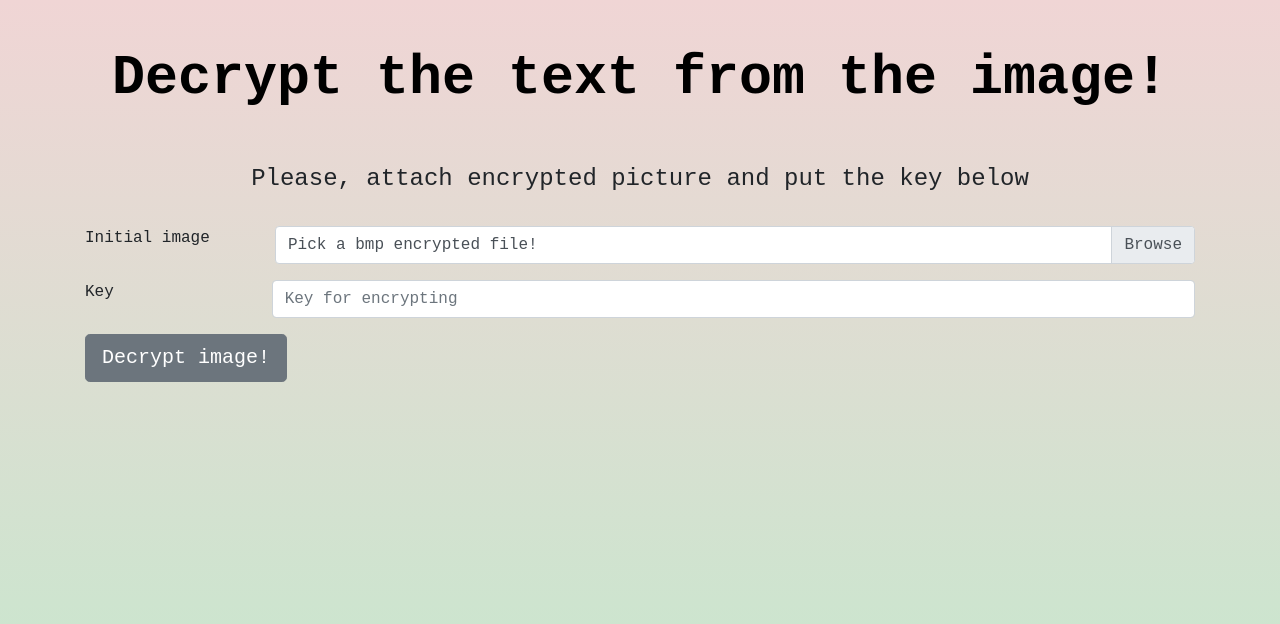
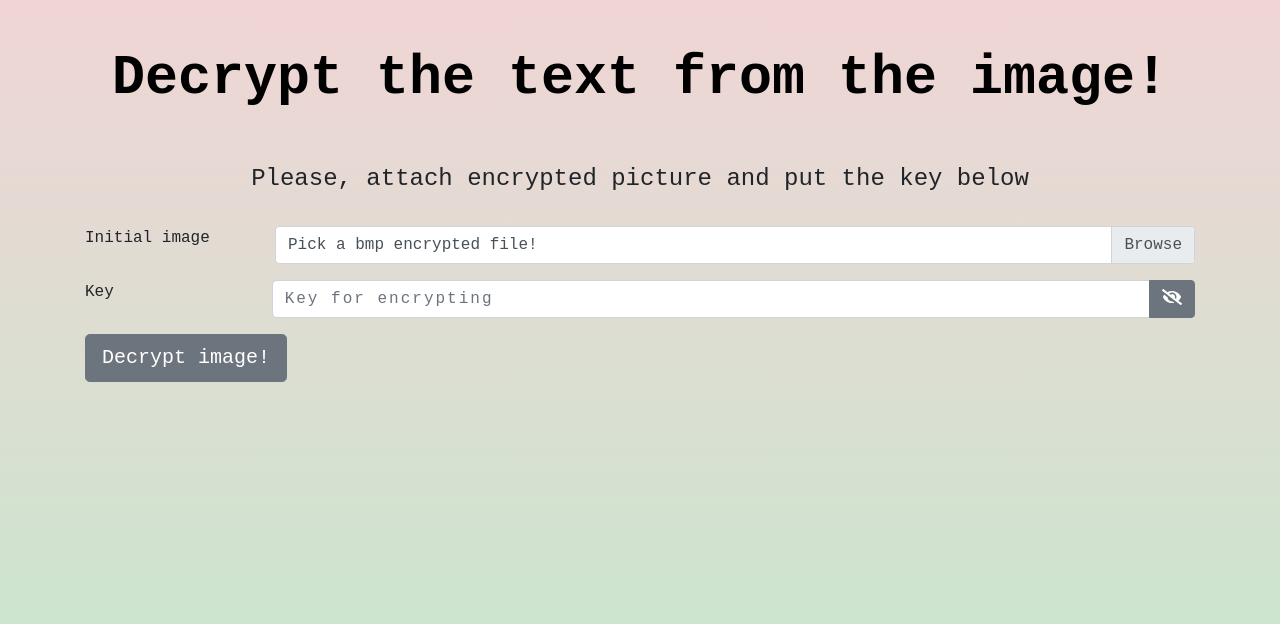
Before and after one commit to IlinValery/hppl_final_project, a React (Create React App) app in the folder crypto_frontend/: page /decrypt in a window 1280 px wide. Shown: the top 624 px of the page. Built offline with nearby package versions, Linux system fonts and the light colour scheme.

Commit message:
Fixes on #26: key, favicon

```diff
--- a/crypto_frontend/package.json
+++ b/crypto_frontend/package.json
@@ -4,6 +4,11 @@
   "version": "0.1.0",
   "private": true,
   "dependencies": {
+    "@fortawesome/fontawesome-svg-core": "^1.2.32",
+    "@fortawesome/free-brands-svg-icons": "^5.15.1",
+    "@fortawesome/free-regular-svg-icons": "^5.15.1",
+    "@fortawesome/free-solid-svg-icons": "^5.15.1",
+    "@fortawesome/react-fontawesome": "^0.1.13",
     "@testing-library/jest-dom": "^5.11.6",
     "@testing-library/react": "^11.2.2",
     "@testing-library/user-event": "^12.5.0",
--- a/crypto_frontend/src/App.css
+++ b/crypto_frontend/src/App.css
@@ -20,3 +20,8 @@ img {
 dev.center {
     text-align: center !important;
 }
+
+.security-key {
+    -webkit-text-security: square;
+    letter-spacing: 2px;
+}
--- a/crypto_frontend/src/App.js
+++ b/crypto_frontend/src/App.js
@@ -1,4 +1,5 @@
 import './App.css';
+import React from "react";
 import StartPage from './Components/StartPage'
 import EncryptPage from './Components/EncryptPage'
 import DecryptPage from "./Components/DecryptPage";
@@ -8,8 +9,10 @@ import {
     Route
 } from "react-router-dom";
 
-import React from "react";
+import { library } from '@fortawesome/fontawesome-svg-core'
+import { faEye, faEyeSlash } from '@fortawesome/free-solid-svg-icons'
 
+library.add(faEye, faEyeSlash)
 
 function App() {
   return (
--- a/crypto_frontend/src/Components/DecryptPage/index.js
+++ b/crypto_frontend/src/Components/DecryptPage/index.js
@@ -12,10 +12,11 @@ import {
     CustomInput,
     Toast,
     ToastHeader,
-    ToastBody
+    ToastBody, InputGroup, InputGroupAddon
 } from 'reactstrap';
 import Header from '../Header'
 import './style.css'
+import {FontAwesomeIcon} from "@fortawesome/react-fontawesome";
 
 export default class DecryptPage extends React.Component {
     constructor(props) {
@@ -24,10 +25,17 @@ export default class DecryptPage extends React.Component {
         this.state = {
             isError: false,
             isOpenRes: true,
-            wasSent:false
+            wasSent:false,
+            file: '',
+            key: ''
         };
         this.fieldChange = this.fieldChange.bind(this);
         this.closeResult = this.closeResult.bind(this);
+        this.changeShownStatus = this.changeShownStatus.bind(this);
+    }
+
+    changeShownStatus() {
+        this.setState({isShown: !this.state.isShown})
     }
 
     setFieldsToState(e) {
@@ -146,12 +154,22 @@ export default class DecryptPage extends React.Component {
                                         <Label for="key">Key</Label>
                                     </Col>
                                     <Col>
-                                        <Input type="input"
-                                               name="key"
-                                               id="key"
-                                               onChange={this.fieldChange}
-                                            // onClick={()=>{alert('TODO show/hide password')}}
-                                               placeholder="Key for encrypting"/>
+                                        <InputGroup>
+                                            <Input
+                                                type="text"
+                                                autoComplete="new-password"
+                                                name="key"
+                                                id="key"
+                                                className={this.state.isShown ? "" : "security-key"}
+                                                onChange={this.fieldChange}
+                                                placeholder="Key for encrypting"/>
+                                            <InputGroupAddon addonType="append">
+                                                <Button color={this.state.isShown ? "danger" : "secondary"}
+                                                        onClick={this.changeShownStatus}>
+                                                    <FontAwesomeIcon icon={this.state.isShown ? "eye" : "eye-slash"}/>
+                                                </Button>
+                                            </InputGroupAddon>
+                                        </InputGroup>
                                     </Col>
                                 </Row>
                             </FormGroup>
--- a/crypto_frontend/src/Components/EncryptPage/index.js
+++ b/crypto_frontend/src/Components/EncryptPage/index.js
@@ -1,7 +1,20 @@
 import React from "react"
 import './style.css'
-import {Container, Row, Col, Form, FormGroup, Label, Input, Button, CustomInput} from 'reactstrap';
+import {
+    Container,
+    Row,
+    Col,
+    Form,
+    FormGroup,
+    Label,
+    Input,
+    Button,
+    CustomInput,
+    InputGroup,
+    InputGroupAddon
+} from 'reactstrap';
 import Header from '../Header'
+import {FontAwesomeIcon} from '@fortawesome/react-fontawesome'
 import './style.css'
 
 export default class EncryptPage extends React.Component {
@@ -9,9 +22,15 @@ export default class EncryptPage extends React.Component {
         super(props);
 
         this.state = {
-            isError: false
+            isError: false,
+            isShown: false
         };
         this.fieldChange = this.fieldChange.bind(this);
+        this.changeShownStatus = this.changeShownStatus.bind(this);
+    }
+
+    changeShownStatus() {
+        this.setState({isShown: !this.state.isShown})
     }
 
     setFieldsToState(e) {
@@ -131,12 +150,22 @@ export default class EncryptPage extends React.Component {
                                         <Label for="key">Key</Label>
                                     </Col>
                                     <Col>
-                                        <Input type="input"
-                                               name="key"
-                                               id="key"
-                                               onChange={this.fieldChange}
-                                            // onClick={()=>{alert('TODO show/hide password')}}
-                                               placeholder="Key for encrypting"/>
+                                        <InputGroup>
+                                            <Input
+                                                type="text"
+                                                autoComplete="new-password"
+                                                name="key"
+                                                id="key"
+                                                className={this.state.isShown ? "" : "security-key"}
+                                                onChange={this.fieldChange}
+                                                placeholder="Key for encrypting"/>
+                                            <InputGroupAddon addonType="append">
+                                                <Button color={this.state.isShown ? "danger" : "secondary"}
+                                                        onClick={this.changeShownStatus}>
+                                                    <FontAwesomeIcon icon={this.state.isShown ? "eye" : "eye-slash"}/>
+                                                </Button>
+                                            </InputGroupAddon>
+                                        </InputGroup>
                                     </Col>
                                 </Row>
                             </FormGroup>
@@ -156,7 +185,7 @@ export default class EncryptPage extends React.Component {
                 {this.state.file ?
                     <div>
                         <h2>Encryption preview</h2>
-                        <Row >
+                        <Row>
 
                             <Col>
                                 <h4>Original image</h4>
@@ -167,7 +196,8 @@ export default class EncryptPage extends React.Component {
                             <Col>
                                 {this.state.encodedFile ? <div>
                                     <h4>Encrypted image (tap to load)</h4>
-                                    <a download="encoded image.bmp" href={this.state.encodedFile} title={"Tap to download file!"}>
+                                    <a download="encoded image.bmp" href={this.state.encodedFile}
+                                       title={"Tap to download file!"}>
                                         <img id="encryptedRes" className="rounded mx-auto d-block"
 
                                              src={this.state.encodedFile} alt="Encrypted frame"/>
```
Also changed, not shown: 2 other files (tests, documents, lock files or other folders).
